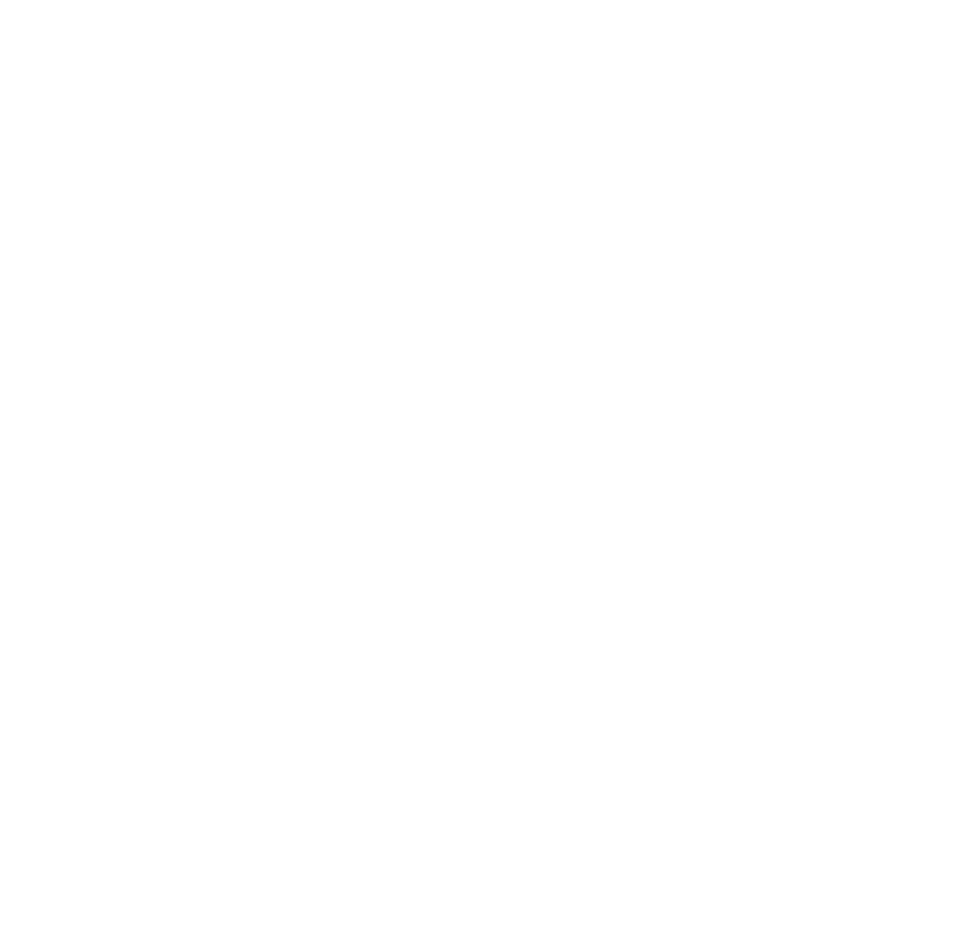
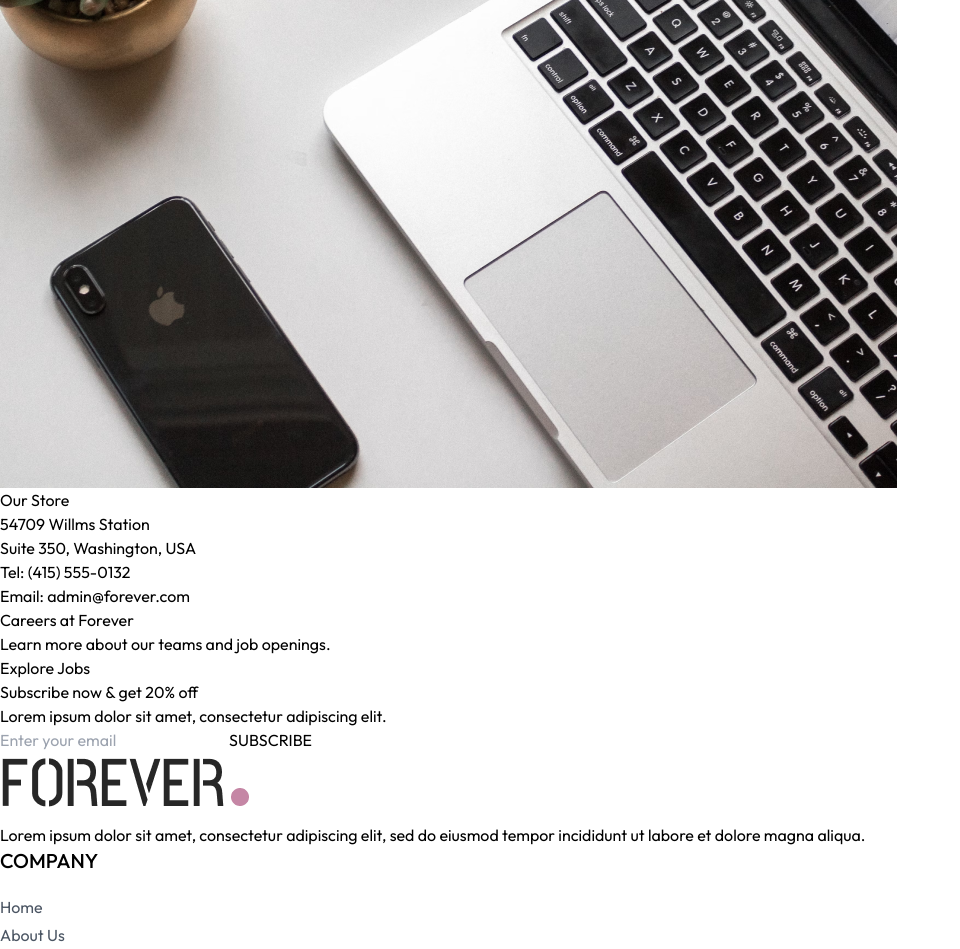
Before and after one commit to Lauren21717/ecommerce-app, a React (Vite) app in the folder frontend/: page /contact in a window 1280 px wide. Shown: the part 955-1904 px from the top of the page, without its empty margins (0-960 px from the left). Before the commit the page ends 922 px from the top, so only its background shows below. Built offline with nearby package versions, Linux system fonts and the light colour scheme.

Commit message:
Add content to Contact page.

```diff
--- a/frontend/src/pages/Contact.jsx
+++ b/frontend/src/pages/Contact.jsx
@@ -1,8 +1,31 @@
 import React from 'react'
+import Title from '../component/Title';
+import NewsletterBox from '../component/NewsletterBox';
+import { assets } from '../assets/assets';
 
 const Contact = () => {
   return (
-    <div>Contact</div>
+    <div>
+      <div className="text-center text-2xl pt-10 border-t">
+        <Title text1={'CONTACT'} text2={'US'} />
+      </div>
+
+      <div className="my-10 flex flex-col justify-center md:flex-row gap-10 mb-28">
+        <img className='w-full md:max-w-[480px]' src={assets.contact_img} alt="Contact Us" />
+        <div className="flex flex-col justify-center items-start gap-6">
+          <p className='font-semibold text-xl text-gray-600'>Our Store</p>
+          <p className='text-gray-500'>54709 Willms Station <br /> Suite 350, Washington, USA</p>
+          <p className='text-gray-500'>Tel: (415) 555-0132 <br /> Email: admin@forever.com</p>
+          <p className='font-semibold text-xl text-gray-600'>Careers at Forever</p>
+          <p className='text-gray-500'>Learn more about our teams and job openings.</p>
+          <button className="border border-black px-8 py-4 text-sm hover:bg-black hover:text-white transition-all duration-500">
+            Explore Jobs
+          </button>
+        </div>
+      </div>
+
+      <NewsletterBox />
+    </div>
   )
 }
 
```
